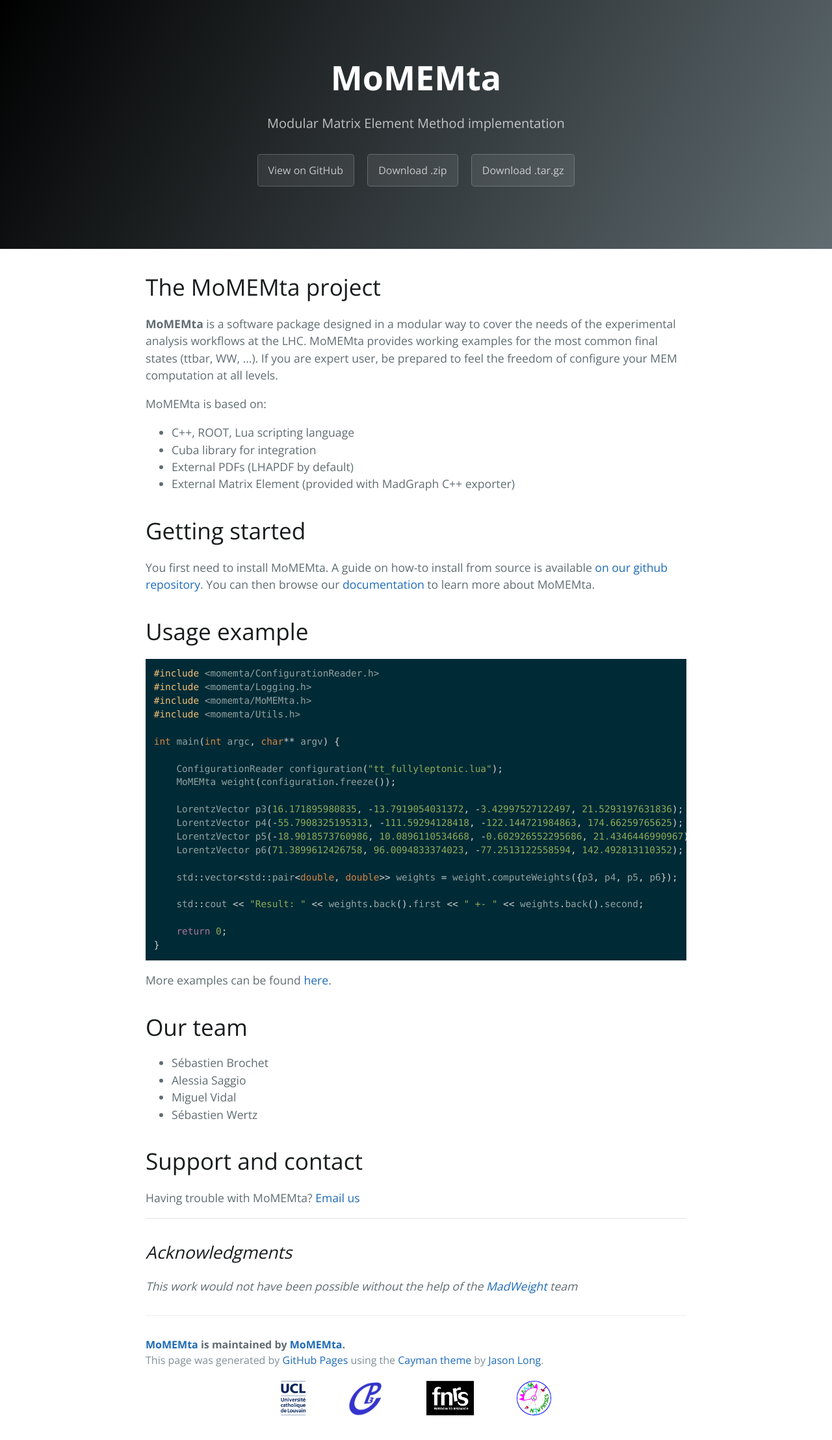
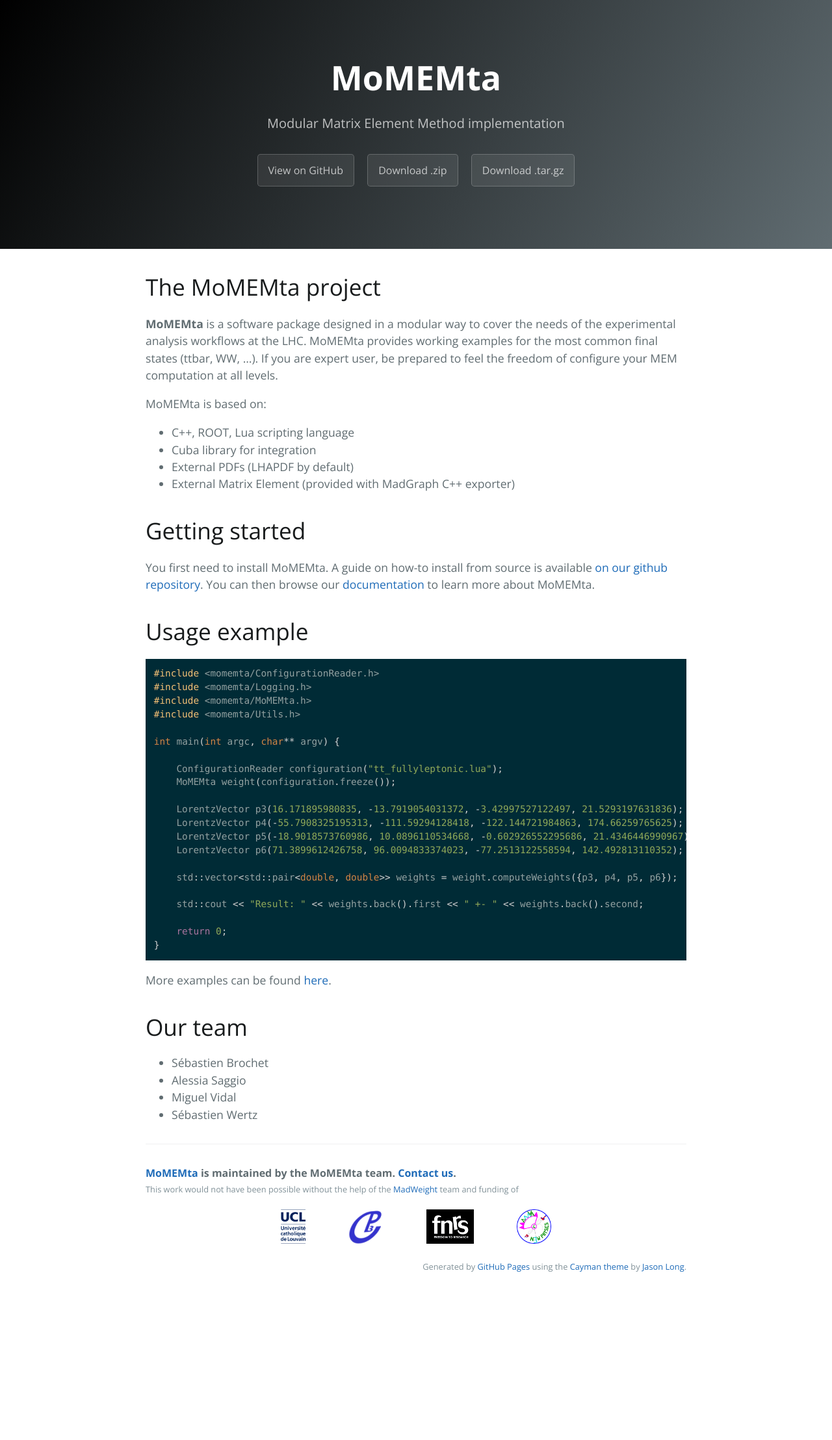
Before and after one commit to swertz/momemta.github.io, a Jekyll site: the page built from index.md, in a window 1280 px wide. Shown: the whole page at 65% size. Built offline with Jekyll 4.4.1, drawn with Linux system fonts in a browser that asks for light colours; after the commit the page ends 1976 px from its top, so only the background shows below that.

Commit message:
Move contact & ack to footer

```diff
--- a/_config.yml
+++ b/_config.yml
@@ -4,10 +4,6 @@
 baseurl:      ""
 paginate:     1
 
-author:
-  name:       MoMEMta
-  url:        http://momemta.github.io/
-
 # Gems
 gems:
   - jekyll-paginate
--- a/_includes/page-footer.html
+++ b/_includes/page-footer.html
@@ -1,10 +1,13 @@
 <footer class="site-footer">
-  <span class="site-footer-owner"><a href="{{ site.url }}">{{ site.title }}</a> is maintained by <a href="{{ site.author.url }}">{{ site.author.name }}</a>.</span>
-  <span class="site-footer-credits">This page was generated by <a href="https://pages.github.com">GitHub Pages</a> using the <a href="https://github.com/pietromenna/jekyll-cayman-theme">Cayman theme</a> by <a href="http://github.com/jasonlong">Jason Long</a>.</span>
+    <span class="site-footer-owner"><a href="{{ site.url }}">{{ site.title }}</a> is maintained by the MoMEMta team. <a href="mailto:momemta-contact@cern.ch">Contact us</a>.</span>
+    <span class="site-footer-ack"><small>This work would not have been possible without the help of the <a href="https://cp3.irmp.ucl.ac.be/projects/madgraph/wiki/MadWeight">MadWeight</a> team and funding of</small></span>
   <div class="site-footer-logos">
       <a href="http://www.uclouvain.be"><img src="{{ site.url }}/assets/UCL.png" /></a>
       <a href="http://cp3.irmp.ucl.ac.be"><img src="{{ site.url }}/assets/CP3.png" /></a>
       <a href="http://www.frs-fnrs.be"><img src="{{ site.url }}/assets/FNRS.png" /></a>
       <a href="http://www.pd.infn.it/AMVA4NewPhysics"><img src="{{ site.url }}/assets/AMVA4.png" /></a>
   </div>
+    <span class="site-footer-credits">
+        <small>Generated by <a href="https://pages.github.com">GitHub Pages</a> using the <a href="https://github.com/pietromenna/jekyll-cayman-theme">Cayman theme</a> by <a href="http://github.com/jasonlong">Jason Long</a>.</small>
+    </span>
 </footer>
--- a/css/cayman.css
+++ b/css/cayman.css
@@ -233,11 +233,18 @@
     .site-footer {
       font-size: 0.9rem; } }
 
+.site-footer-ack {
+  display: block;
+  color: #819198 }
+
 .site-footer-owner {
   display: block;
   font-weight: bold; }
 
 .site-footer-credits {
+  margin-top: 1rem;
+  margin-bottom: 1rem;
+  float: right;
   color: #819198; }
 
 .site-footer-logos {
--- a/index.md
+++ b/index.md
@@ -52,13 +52,3 @@
  - Alessia Saggio
  - Miguel Vidal
  - Sébastien Wertz
-
-# Support and contact
-
-Having trouble with MoMEMta? [Email us](mailto:momemta-contact@cern.ch)
-
----
-
-## *Acknowledgments*
-
-*This work would not have been possible without the help of the [MadWeight](https://cp3.irmp.ucl.ac.be/projects/madgraph/wiki/MadWeight) team*
```
